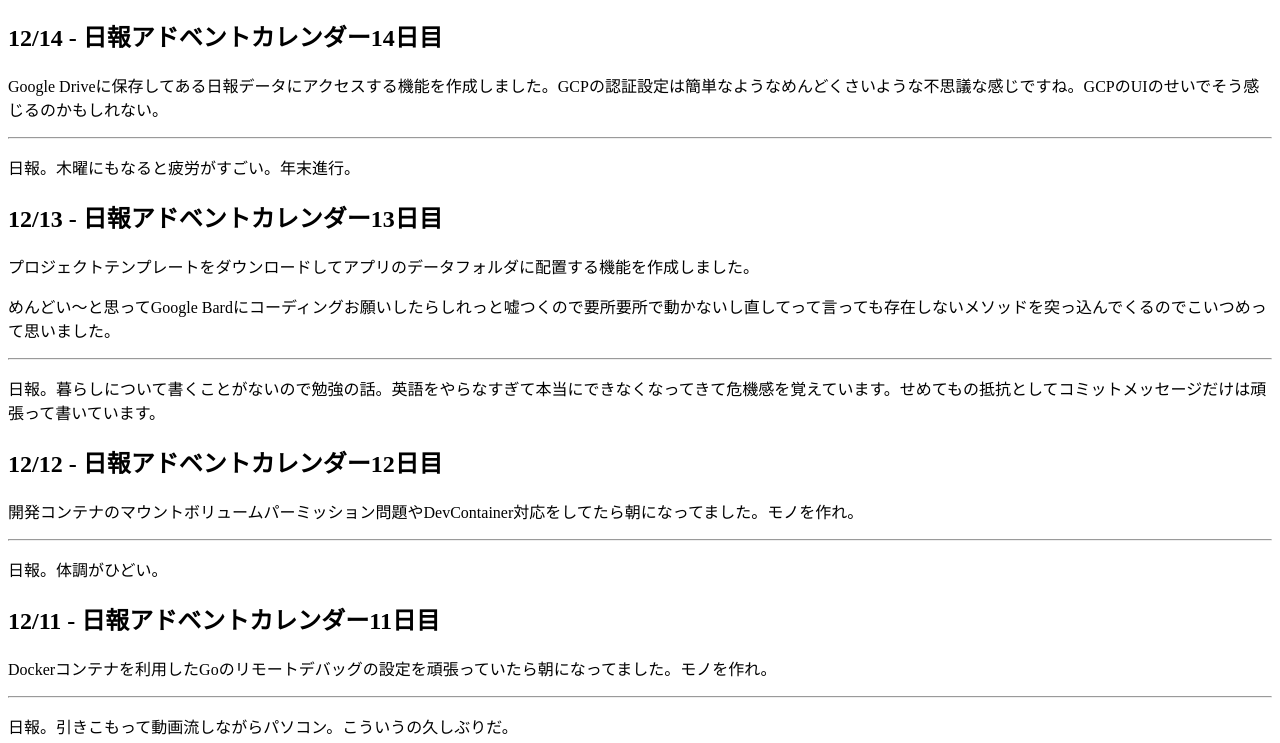
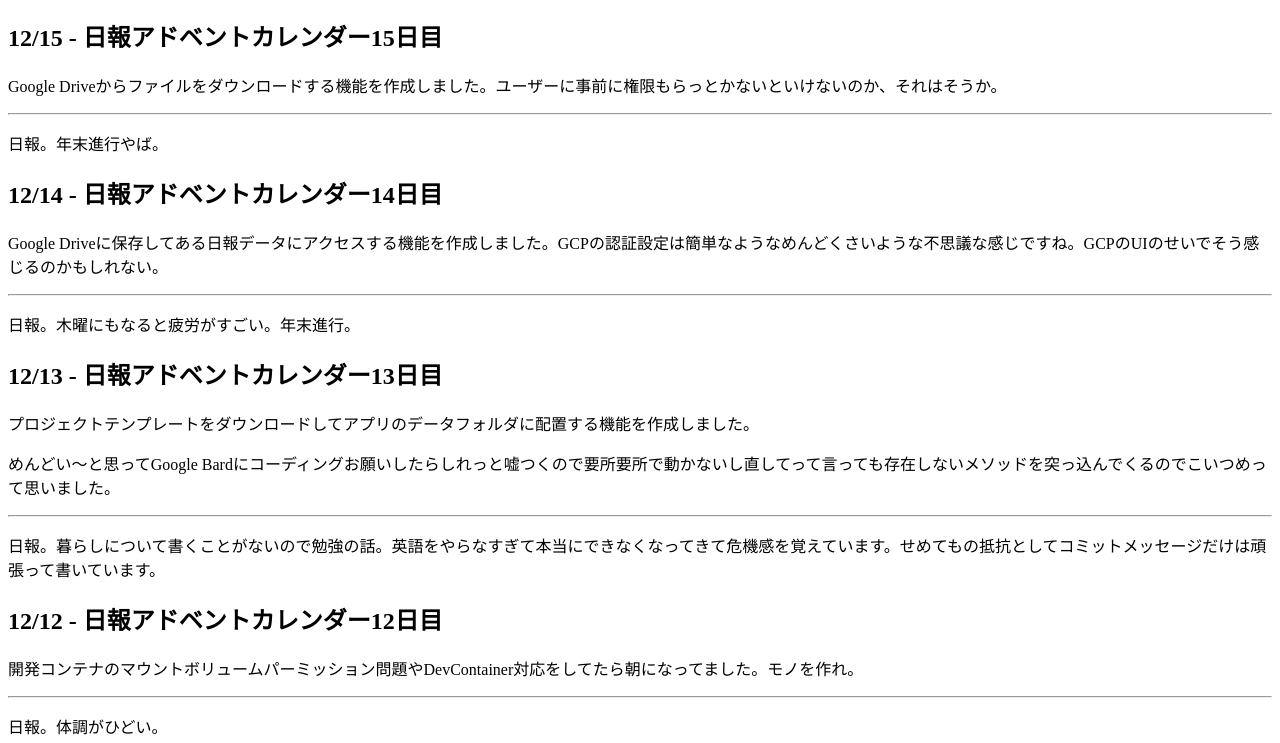
Before and after one commit to c18t/nippo, a plain HTML site: page index.html in a window 1280 px wide. Shown: the part 57-800 px from the top of the page. Drawn offline with Linux system fonts and the light colour scheme.

Commit message:
20231215

```diff
--- a/index.html
+++ b/index.html
@@ -1,4 +1,9 @@
 <h1>日報</h1>
+
+<h2>12/15 - 日報アドベントカレンダー15日目</h2>
+<p>Google Driveからファイルをダウンロードする機能を作成しました。ユーザーに事前に権限もらっとかないといけないのか、それはそうか。</p>
+<hr>
+<p>日報。年末進行やば。</p>
 
 <h2>12/14 - 日報アドベントカレンダー14日目</h2>
 <p>Google Driveに保存してある日報データにアクセスする機能を作成しました。GCPの認証設定は簡単なようなめんどくさいような不思議な感じですね。GCPのUIのせいでそう感じるのかもしれない。</p>
```
